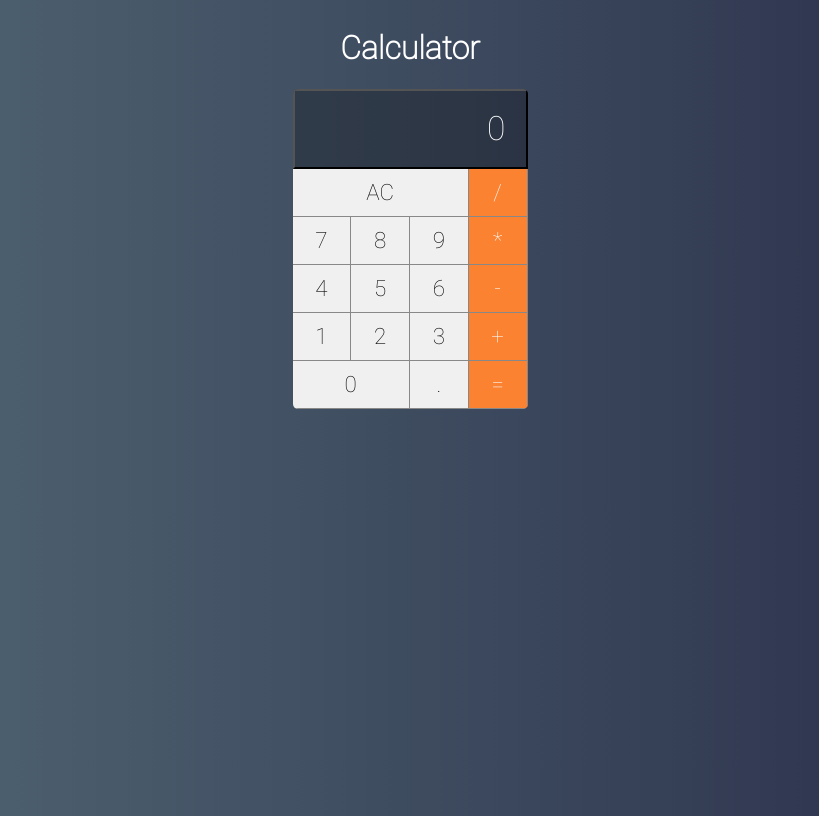
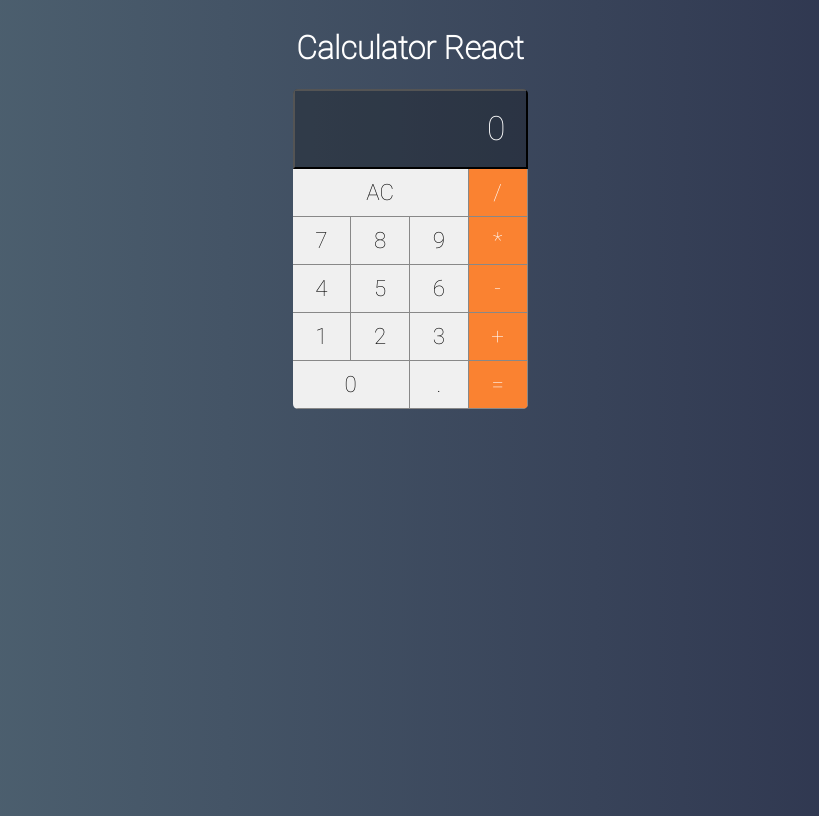
Before and after one commit to igortuag/React-Calculator, a React (Create React App) app: page / in a window 1280 px wide. Shown: the whole page, without its empty margins (230-1049 px from the left). Built offline with nearby package versions, Linux system fonts and the light colour scheme.

Commit message:
Change the title of the application

```diff
--- a/src/index.js
+++ b/src/index.js
@@ -7,7 +7,7 @@ import * as serviceWorker from './serviceWorker';
 ReactDOM.render(
   <React.StrictMode>
     <div>
-        <h1>Calculator</h1>
+        <h1>Calculator React</h1>
         <Calculator />
     </div>
   </React.StrictMode>,
```
